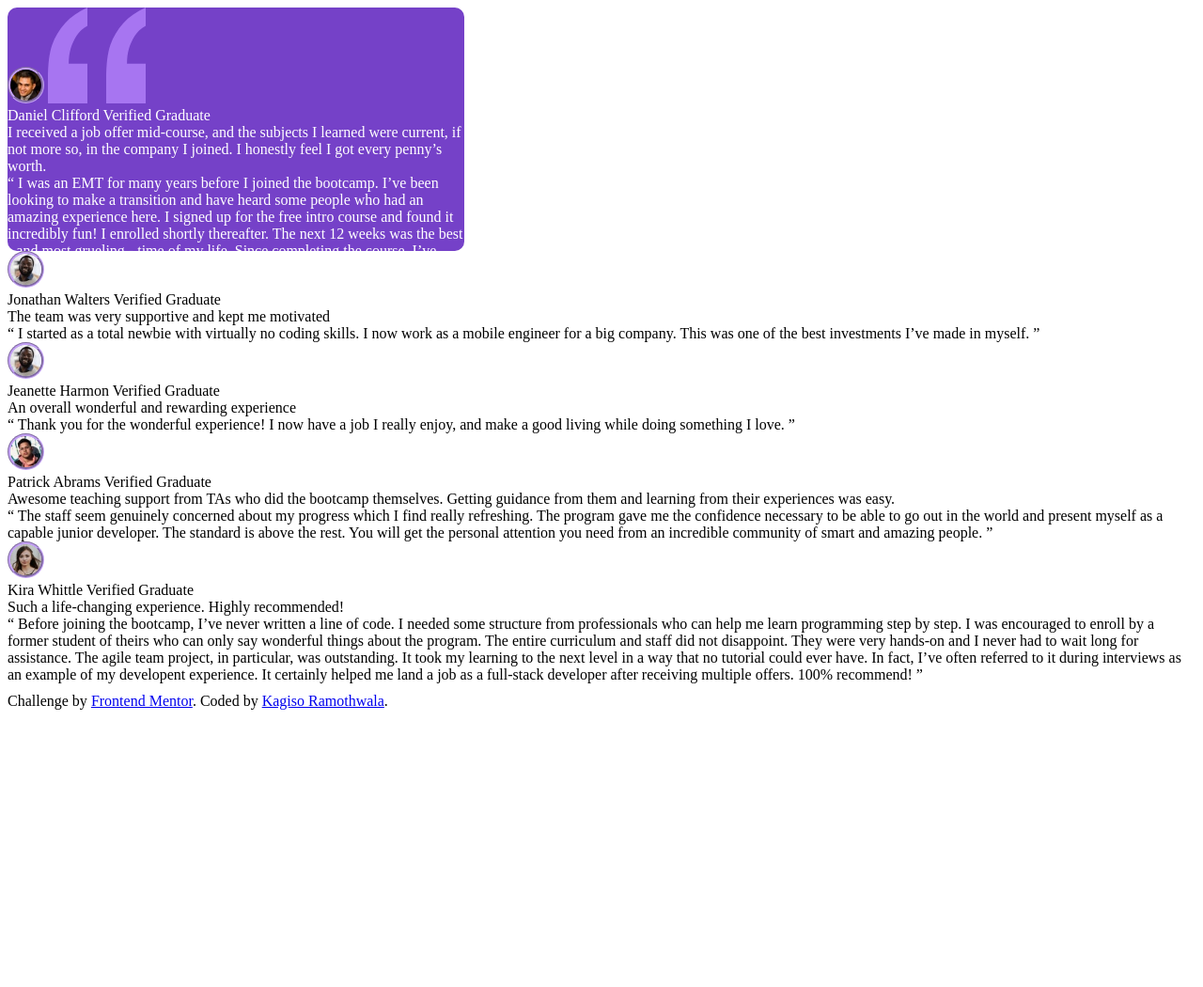
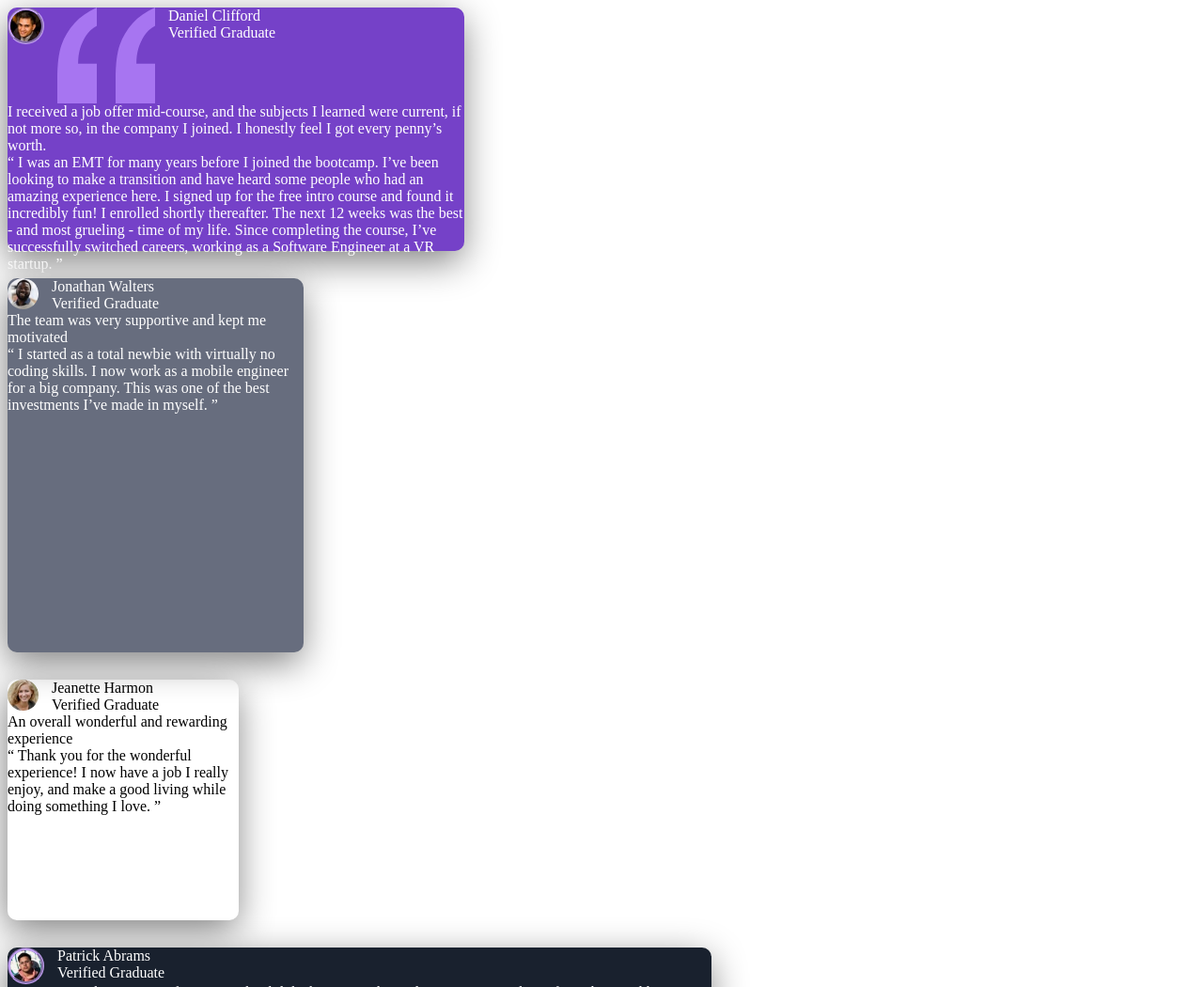
Before and after one commit to KagisoRamothwala1/testimonials-grid-section, a plain HTML site: page index.html in a window 1280 px wide. Shown: the top 1050 px of the page at 94% size. Before the commit the page ends 808 px from the top, so only its background shows below. Drawn offline with Linux system fonts and the light colour scheme.

Commit message:
touch ups 1.0

```diff
--- a/index.html
+++ b/index.html
@@ -14,12 +14,15 @@
 
   <div class="ContentCtn">
   <div class="Card1">
+
+    <div class="image-name-occupation-ctn">
         <img src="./images/image-daniel.jpg" alt="Daniel-Clifford" class="Daniel-Clifford-ctn">
         <img src="./images/bg-pattern-quotation.svg" alt="bg-pattern-quotation" class="bg-pattern-quotation-ctn">
 
         <div class="Card1Name">
-    Daniel Clifford
+        Daniel Clifford <br>
         Verified Graduate
+        </div>
     </div>
 
     <div class="Card1Text">
@@ -37,11 +40,14 @@
    </div>
 
     <div class="Card2">
+
+      <div class="image-name-occupation-ctn">
         <img src="./images/image-jonathan.jpg" alt="Jonathan-Walters" class="Jonathan-Walters-ctn">
 
         <div class="Card2Name">
-    Jonathan Walters
+        Jonathan Walters <br>
         Verified Graduate
+        </div>
       </div>
 
     <div class="Card2Text">
@@ -55,11 +61,14 @@
     </div>
 
     <div class="Card3">
-    <img src="./images/image-jonathan.jpg" alt="Jeanette-Harmon" class="Jeanette-Harmon-ctn">
+
+      <div class="image-name-occupation-ctn">
+            <img src="./images/image-jeanette.jpg" alt="Jeanette-Harmon" class="Jeanette-Harmon-ctn">
 
             <div class="Card3Name">
-    Jeanette Harmon
+            Jeanette Harmon <br>
             Verified Graduate
+            </div>
           </div>
 
         <div class="Card3Text">
@@ -73,11 +82,14 @@
     </div>
 
     <div class="Card4">
+
+      <div class="image-name-occupation-ctn">
         <img src="./images/image-patrick.jpg" alt="Patrick-Abrams" class="Patrick-Abrams-ctn">
 
         <div class="Card4Name">
-    Patrick Abrams
+        Patrick Abrams <br>
         Verified Graduate
+        </div>
       </div>
 
 
@@ -95,11 +107,14 @@
     </div>
 
     <div class="Card5">
+
+      <div class="image-name-occupation-ctn">
         <img src="./images/image-kira.jpg" alt="Kira-Whittle" class="Kira-Whittle-ctn">
 
         <div class="Card5Name">
-    Kira Whittle
+        Kira Whittle <br>
         Verified Graduate
+        </div>
       </div>
 
     <div class="Card5Text">
--- a/stylesheet.css
+++ b/stylesheet.css
@@ -5,6 +5,8 @@ html, body{
 .ContentCtn{
     display: flex;
     flex-direction: column;
+    column-gap: 31px;
+    row-gap: 29px;
 
 }
 
@@ -14,7 +16,9 @@ html, body{
   border-radius: 10px;
   background-color: hsl(263, 55%, 52%);
   color: white;
-}
+   box-shadow: -2px 11px 39px gray;
+  }
+
 .Daniel-Clifford-ctn{
     border-radius: 40px;
   height: 33px;
@@ -39,14 +43,19 @@ html, body{
 }
 
 .Card2{
+  background-color: hsl(224, 10%, 45%);
+  border-radius: 10px;
+  color: white;
+  width: 315px;
+  height: 398px;
+   box-shadow: -2px 11px 39px gray;
 
 }
 
 .Jonathan-Walters-ctn{
      border-radius: 40px;
   height: 33px;
-  border-style: groove;
-  border-color: hsl(264, 82%, 80%);
+  border-style: unset;
 }
 
 .Card2Name{
@@ -64,14 +73,16 @@ html, body{
 
 
 .Card3{
-
+  height: 256px;
+  width: 246px;
+  box-shadow: -2px 11px 39px gray;
+  border-radius: 10px;
 }
 
 .Jeanette-Harmon-ctn{
      border-radius: 40px;
   height: 33px;
-  border-style: groove;
-  border-color: hsl(264, 82%, 80%);
+  border-style: unset;
 }
 
 .Card3Name{
@@ -89,7 +100,12 @@ html, body{
 
 
 .Card4{
-
+    background-color: hsl(219, 29%, 14%);
+  color: white;
+  box-shadow: -2px 11px 39px gray;
+  border-radius: 10px;
+  width: 749px;
+  height: 257px;
 }
 
 .Patrick-Abrams-ctn{
@@ -112,14 +128,18 @@ html, body{
 }
 
 .Card5{
-
+width: 252px;
+  height: 810px;
+  color: hsl(217, 19%, 35%);
+  border-radius: 10px;
+  background-color: white;
+  box-shadow: -2px 11px 39px;
 }
 
 .Kira-Whittle-ctn{
-     border-radius: 40px;
+    border-radius: 40px;
   height: 33px;
-  border-style: groove;
-  border-color: hsl(264, 82%, 80%);
+  border-style: unset;
 }
 
 .Card5Name{
@@ -138,3 +158,9 @@ html, body{
 .attribution{
     padding-top: 10px;
 }
+
+.image-name-occupation-ctn{
+  display: flex;
+  flex-direction: inherit;
+  column-gap: 14px;
+}
```
Lines whose indentation alone changed are shown as unchanged.
